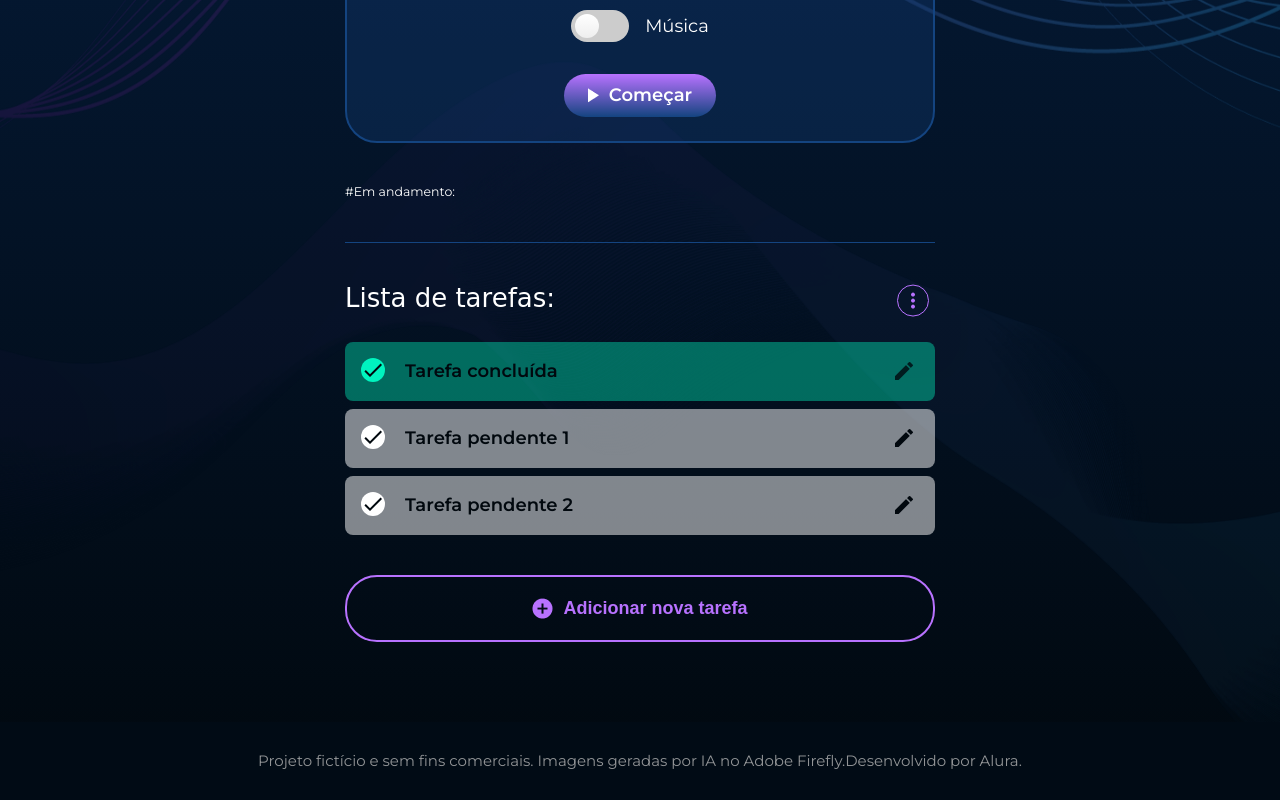
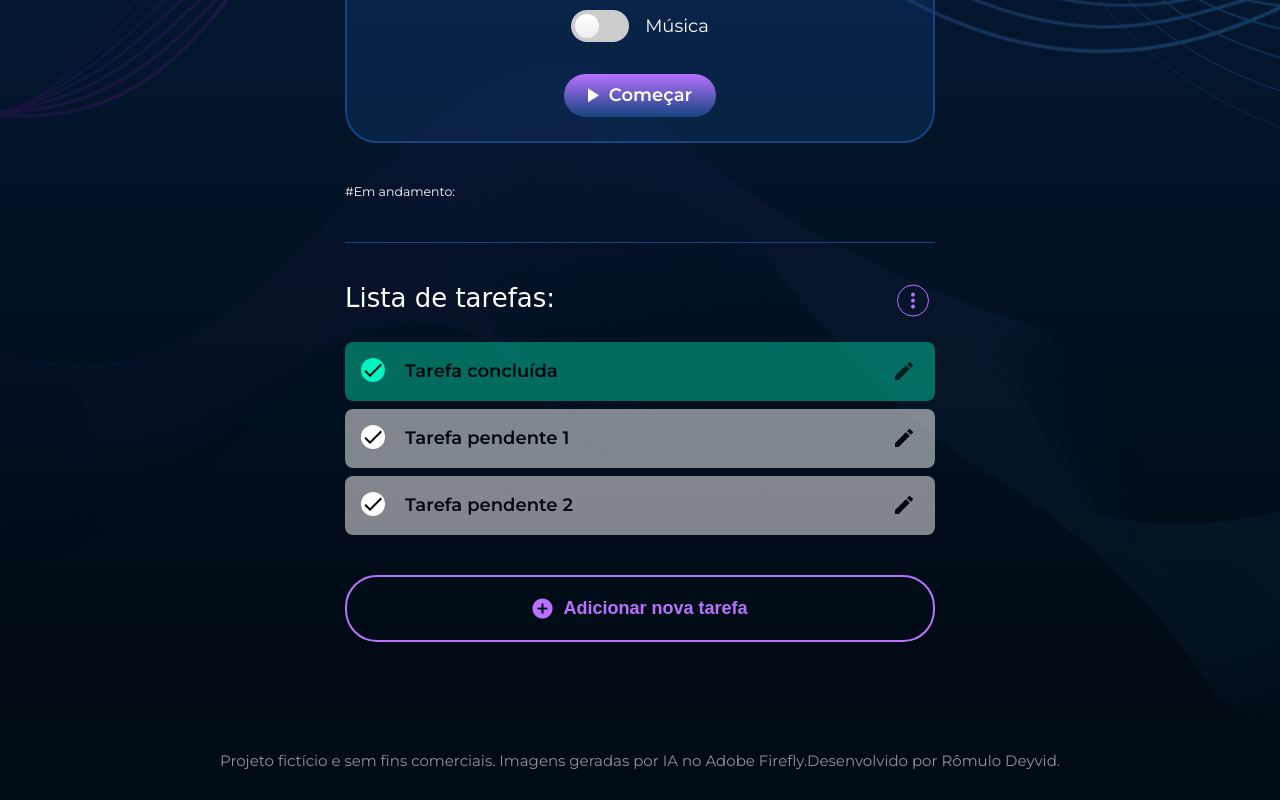
Before and after one commit to RomuloDeyvid/Fokus, a website with bundled scripts: page index.html in a window 1280 px wide. Shown: the part 885-1685 px from the top of the page. Built offline with nearby package versions, Linux system fonts and the light colour scheme; a web font is replaced by a local one.

Commit message:
Update index.html

```diff
--- a/index.html
+++ b/index.html
@@ -128,7 +128,7 @@
 
         <footer class="app__footer">
             <p class="app__footer-text">
-                Projeto fictício e sem fins comerciais. Imagens geradas por IA no Adobe Firefly.Desenvolvido por Alura.
+                Projeto fictício e sem fins comerciais. Imagens geradas por IA no Adobe Firefly.Desenvolvido por Rômulo Deyvid.
             </p>
         </footer>
     </main>
```
